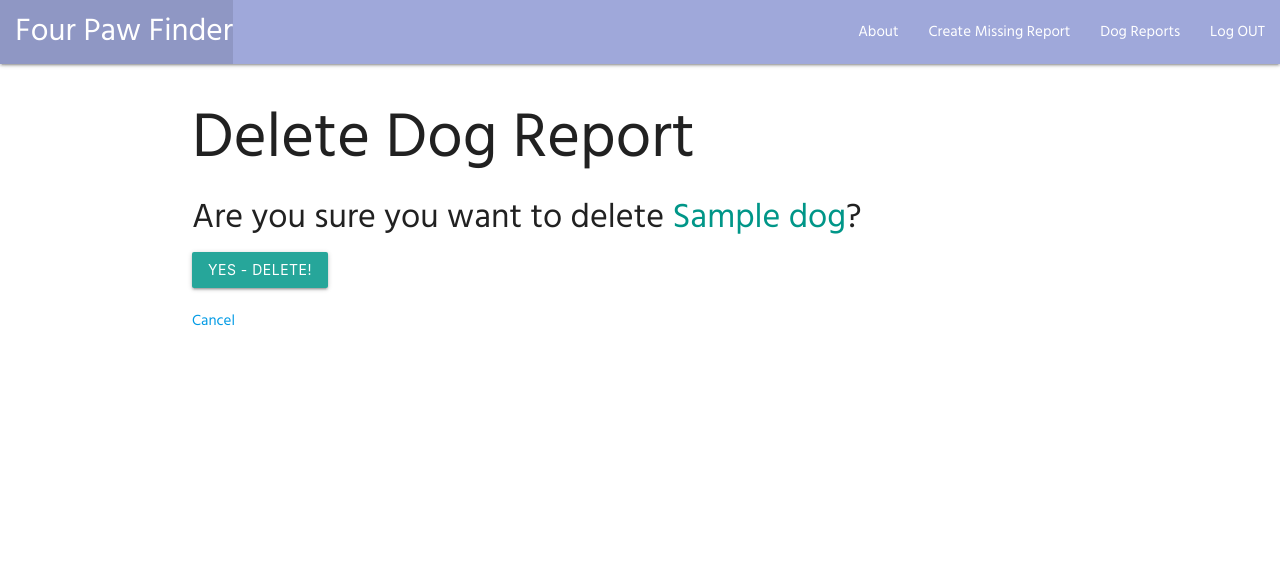
After one commit to pgf96/fourpawfinder, a Django app: page /dogs/1/delete/ in a window 1280 px wide. The commit adds this page. Shown: the top 573 px of the page. Run offline with Django 4.2, Linux system fonts and the light colour scheme; a user stored in the database is signed in; tables that the repository leaves empty hold one stand-in row (values such as "Sample post").

Commit message:
add delete dog confirm

```diff
--- a/main_app/templates/dogs/detail.html
+++ b/main_app/templates/dogs/detail.html
@@ -8,9 +8,8 @@
     <p>{{ dog.location }} </p>
     <p>{{ dog.description }} </p>
     {{ dog.user }}
-    <div class="card-action">
-        <a href="{% url 'dogs_update' dog.id %}">edit </a>
-    </div>
+    <a href="{% url 'dogs_update' dog.id %}">edit </a>
+    <a href="{% url 'dogs_delete' dog.id %}">delete </a>
 </div>
 
 
--- /dev/null
+++ b/main_app/templates/main_app/dog_confirm_delete.html
@@ -0,0 +1,14 @@
+{% extends 'base.html' %}
+
+{% block content %}
+  <h1>Delete Dog Report</h1>
+
+  <h4>Are you sure you want to delete <span class="teal-text">{{ object.name }}</span>?</h4>
+
+  <form action="" method="POST">
+    {% csrf_token %}
+    <input type="submit" value="Yes - Delete!" class="btn">
+  </form>
+  <br>
+  <a href="{% url 'detail' dog.id %}">Cancel</a>
+{% endblock %}
```
